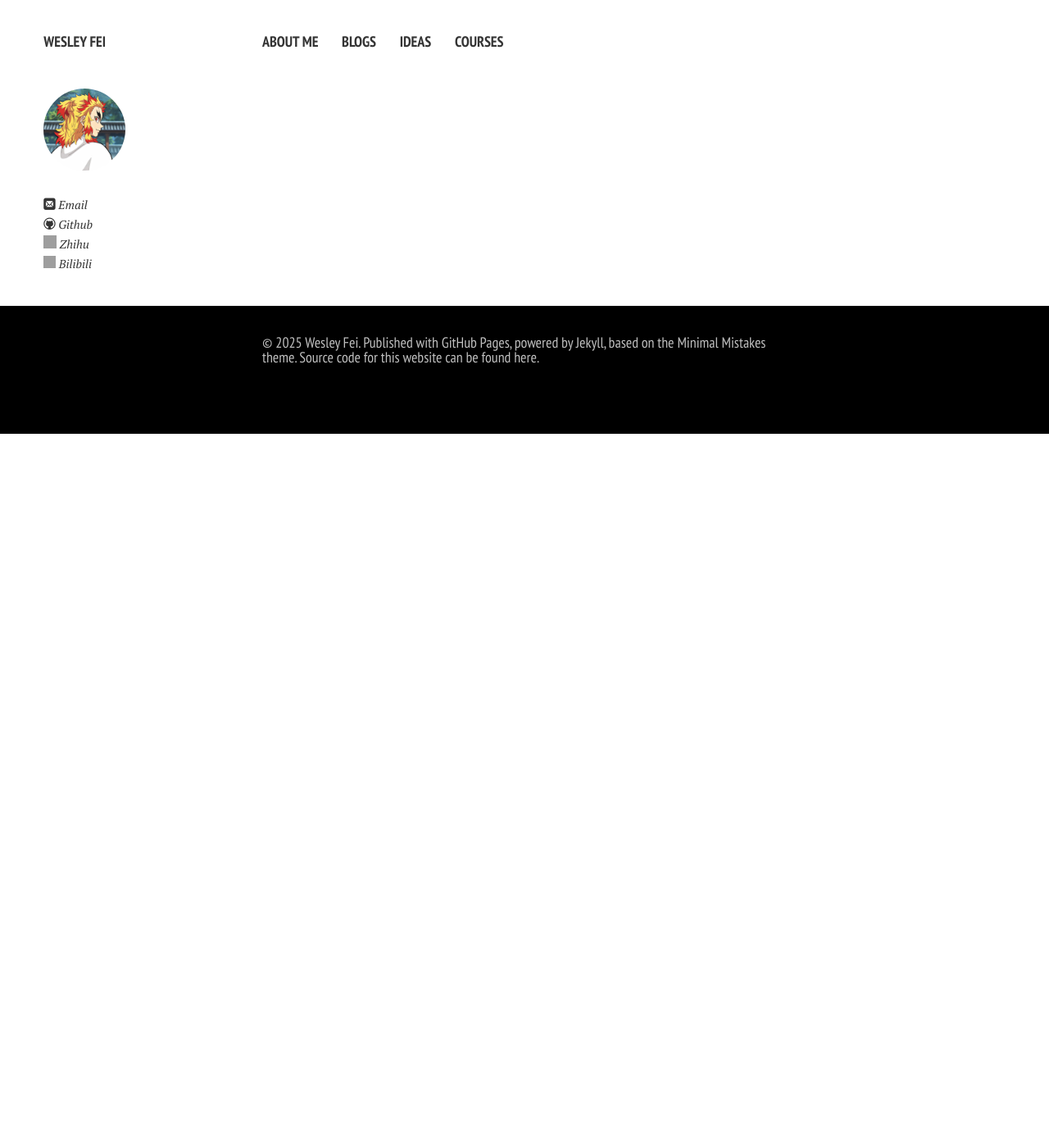
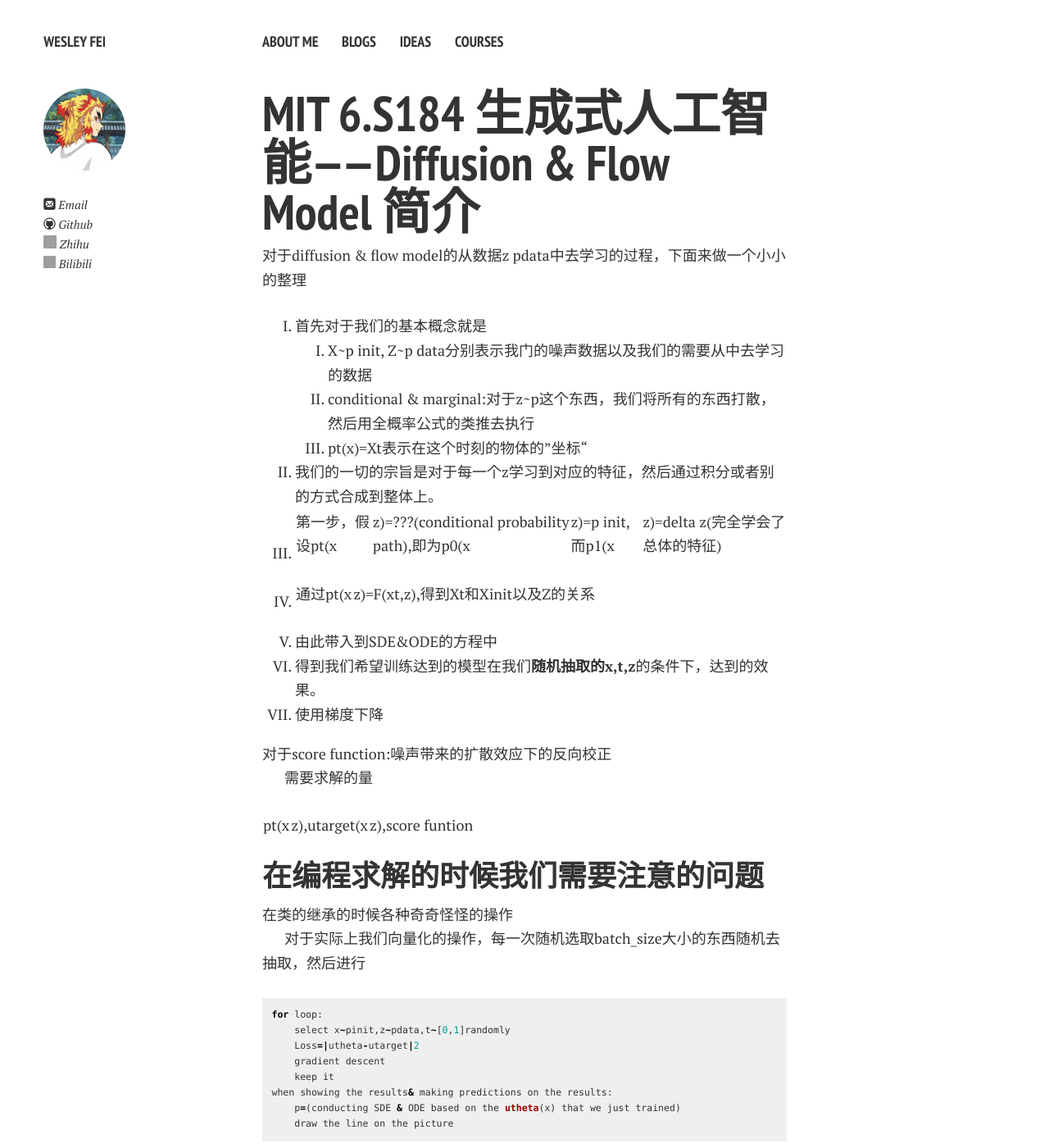
Before and after one commit to wesleyfei1/wesleyfei1.github.io, a Jekyll site: the page built from blogs/Sophomore-Fall/zhihu_draft_3.md, in a window 1280 px wide and 1400 px high. Shown: the whole window at 82% size. Built offline with Jekyll 4.4.1, drawn with Linux system fonts in a browser that asks for light colours; nearby versions of some CDN libraries; our own code applies the rules of GitHub Pages for plain Markdown files; comment, search, counter and statistics services are not loaded; a style sheet for code colours, icons or effects is not loaded; some of the changed text lies outside the part shown.

Commit message:
8.30 22.23

````diff
--- a/blogs/Sophomore-Fall/zhihu_draft_3.md
+++ b/blogs/Sophomore-Fall/zhihu_draft_3.md
@@ -0,0 +1,41 @@
+# MIT 6.S184 生成式人工智能——Diffusion & Flow Model 简介
+
+对于diffusion & flow model的从数据z  pdata中去学习的过程，下面来做一个小小的整理
+
+1. 首先对于我们的基本概念就是
+   - X~p init, Z~p data分别表示我门的噪声数据以及我们的需要从中去学习的数据
+   - conditional & marginal:对于z~p这个东西，我们将所有的东西打散，然后用全概率公式的类推去执行
+   - pt(x)=Xt表示在这个时刻的物体的”坐标“
+2. 我们的一切的宗旨是对于每一个z学习到对应的特征，然后通过积分或者别的方式合成到整体上。
+3. 第一步，假设pt(x|z)=???(conditional probability path),即为p0(x|z)=p init, 而p1(x|z)=delta z(完全学会了总体的特征)
+4. 通过pt(x|z)=F(xt,z),得到Xt和Xinit以及Z的关系
+5. 由此带入到SDE&ODE的方程中
+6. 得到我们希望训练达到的模型在我们**随机抽取的x,t,z**的条件下，达到的效果。
+7. 使用梯度下降
+
+对于score function:噪声带来的扩散效应下的反向校正
+
+需要求解的量
+
+pt(x|z),utarget(x|z),score funtion
+
+## 在编程求解的时候我们需要注意的问题
+
+在类的继承的时候各种奇奇怪怪的操作
+
+对于实际上我们向量化的操作，每一次随机选取batch_size大小的东西随机去抽取，然后进行
+
+```python
+for loop:
+    select x~pinit,z~pdata,t~[0,1]randomly
+    Loss=|utheta-utarget|2
+    gradient descent
+    keep it
+when showing the results& making predictions on the results:
+    p=(conducting SDE & ODE based on the utheta(x) that we just trained)
+    draw the line on the picture
+```
+
+通过以上的方法，我们就可以让utheta学习到zdata中的数据。
+
+对于生成数据
````
Also changed, not shown: blogs/Sophomore-Fall/8.24-9.4.md (+40 -0 lines).
